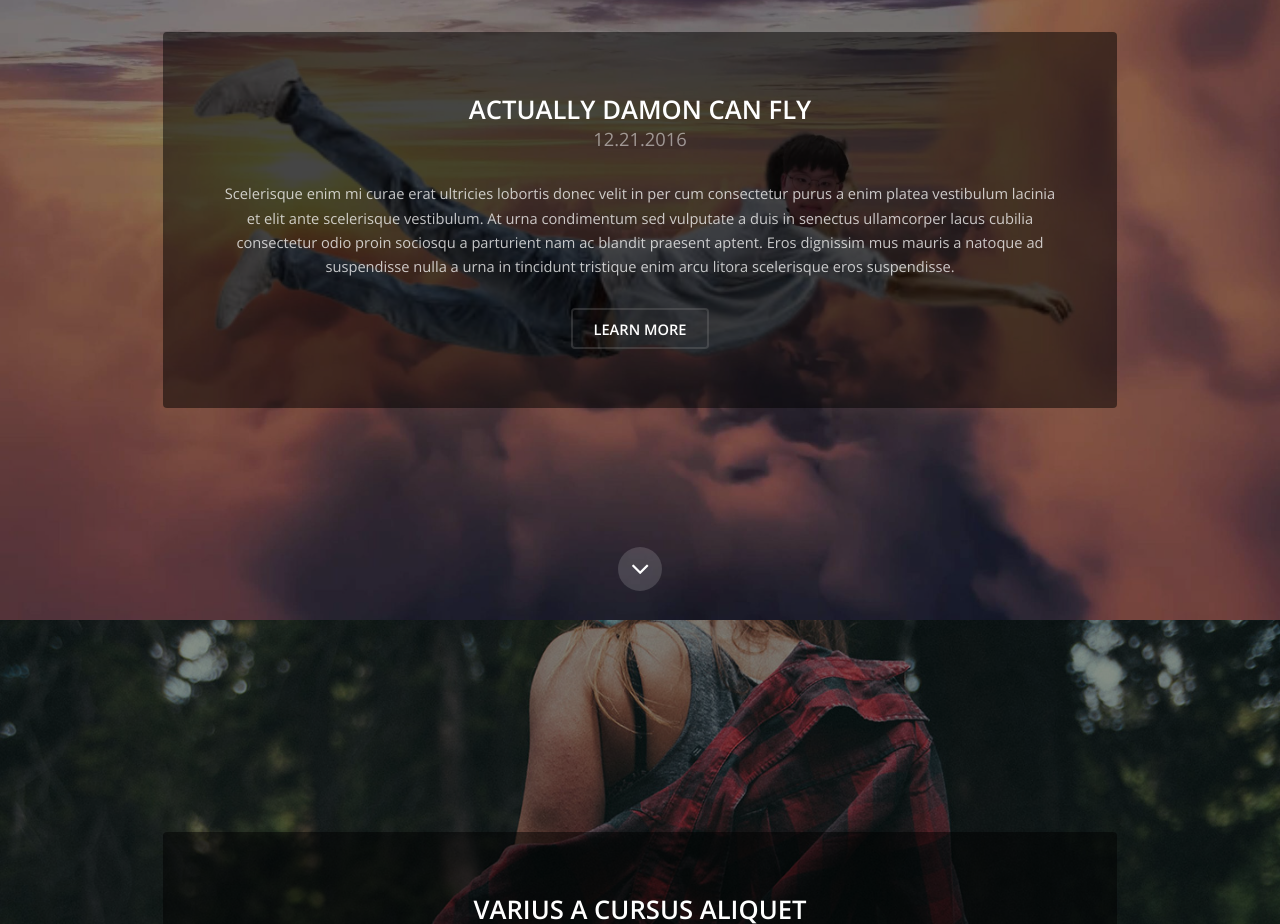
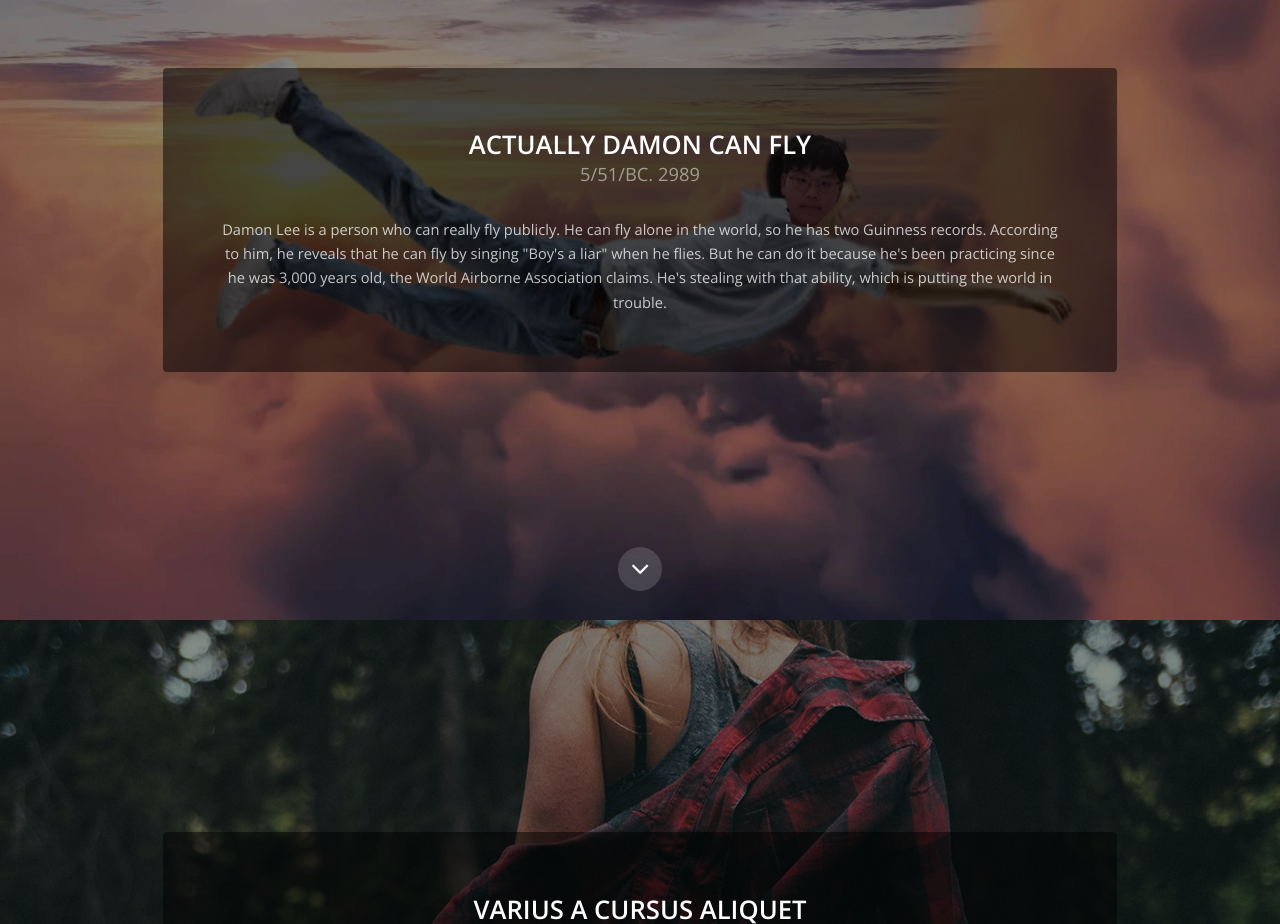
Before and after one commit to zeted0410/whoisdamonlee, a website: page index.html in a window 1280 px wide. Shown: the part 1780-2704 px from the top of the page. Drawn offline with nearby package versions, Linux system fonts and the light colour scheme.

Commit message:
Update index.html

```diff
--- a/index.html
+++ b/index.html
@@ -25,16 +25,14 @@
 						</header><div class="content">
 							<p>Damon Lee is currently in the sixth grade of elementary school and attends St. Joseph's Memorial School. He likes programming and fall guys, especially soccer. His specialties include stealing, threatening and beating, and he is one of the people everyone should emulate. He is Korean-Australian (is he?) and has yet to obtain a permanent residency. He has the status of a student now and has no problem with his credibility. His goal is to be good at studying, which means, nerd. He's not just a nerd, he's a real nerd. He is so good at math that Einstein is so smart that he says, "Damon Lee is smarter than me." But he's also handsome. He's literally the perfect guy.</p>
 						</div>
-						<footer><a href="generic.html" class="button alt">Learn More</a>
 						</footer></article></div>
 				<a href="#two" class="more">Learn More</a>
 			</section><!-- Two --><section id="two" class="wrapper post bg-img" data-bg="banner3.jpg"><div class="inner">
 					<article class="box"><header><h2>Actually Damon can fly</h2>
-							<p>12.21.2016</p>
+							<p>5/51/BC. 2989</p>
 						</header><div class="content">
-							<p>Scelerisque enim mi curae erat ultricies lobortis donec velit in per cum consectetur purus a enim platea vestibulum lacinia et elit ante scelerisque vestibulum. At urna condimentum sed vulputate a duis in senectus ullamcorper lacus cubilia consectetur odio proin sociosqu a parturient nam ac blandit praesent aptent. Eros dignissim mus mauris a natoque ad suspendisse nulla a urna in tincidunt tristique enim arcu litora scelerisque eros suspendisse.</p>
+							<p>Damon Lee is a person who can really fly publicly. He can fly alone in the world, so he has two Guinness records. According to him, he reveals that he can fly by singing "Boy's a liar" when he flies. But he can do it because he's been practicing since he was 3,000 years old, the World Airborne Association claims. He's stealing with that ability, which is putting the world in trouble.</p>
 						</div>
-						<footer><a href="generic.html" class="button alt">Learn More</a>
 						</footer></article></div>
 				<a href="#three" class="more">Learn More</a>
 			</section><!-- Three --><section id="three" class="wrapper post bg-img" data-bg="banner4.jpg"><div class="inner">
```
